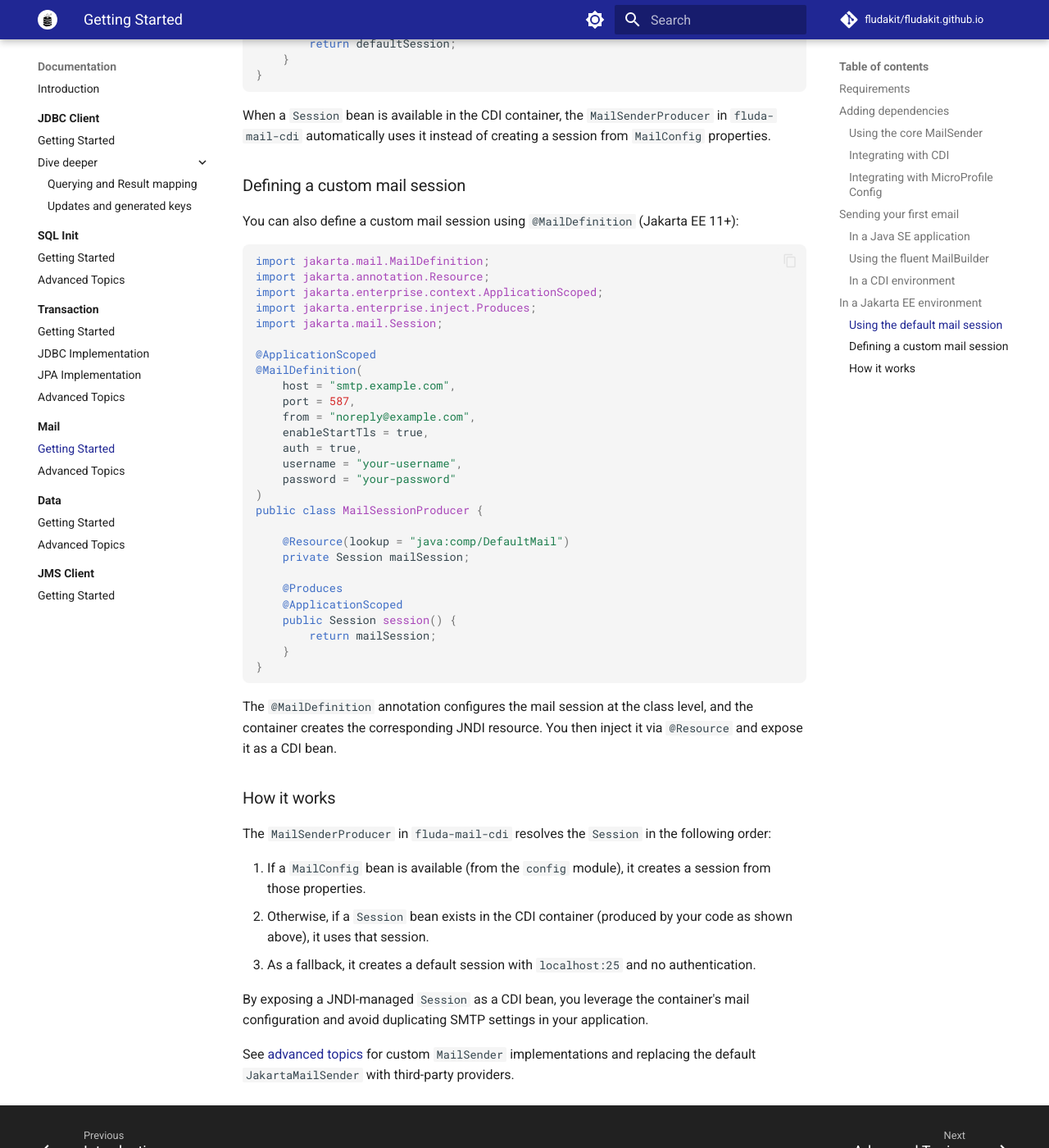
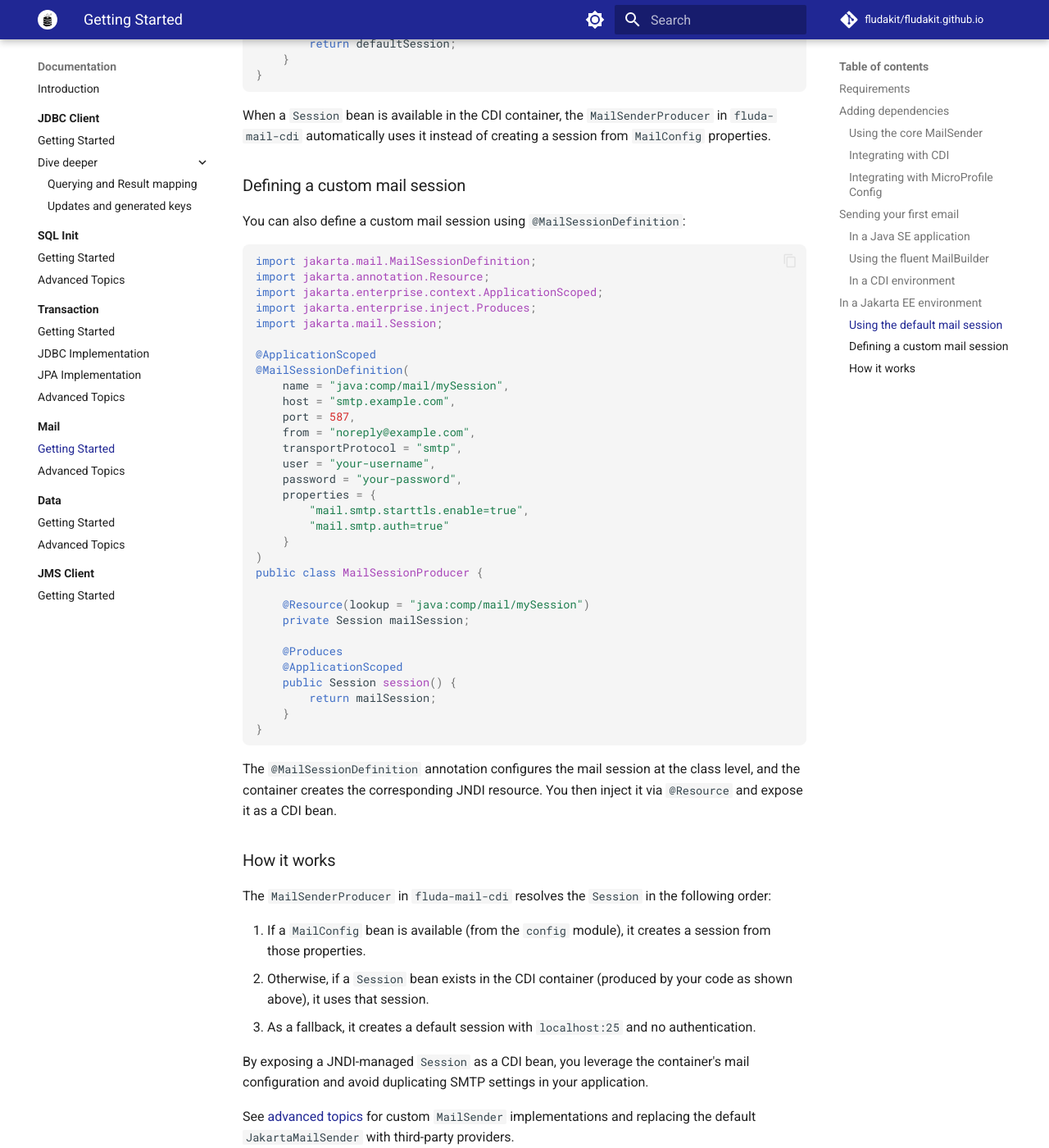
Before and after one commit to fludakit/fludakit.github.io, an MkDocs documentation site: the page built from docs/documentation/mail/getting-started.md, in a window 1280 px wide and 1400 px high, scrolled down 5840 px. Shown: the whole window at 82% size. Built offline with MkDocs 1.6.1 and Material for MkDocs 9.7.7, drawn with Linux system fonts in a browser that asks for light colours; comment, search, counter and statistics services are not loaded.

Commit message:
docs(mail): use correct @MailSessionDefinition annotation
Replace the non-existent @MailDefinition with the actual
jakarta.mail.MailSessionDefinition annotation and correct
its attributes (name, transportProtocol, user, properties).

````diff
--- a/docs/documentation/mail/getting-started.md
+++ b/docs/documentation/mail/getting-started.md
@@ -245,28 +245,32 @@ When a `Session` bean is available in the CDI container, the `MailSenderProducer
 
 ### Defining a custom mail session
 
-You can also define a custom mail session using `@MailDefinition` (Jakarta EE 11+):
+You can also define a custom mail session using `@MailSessionDefinition`:
 
 ```java
-import jakarta.mail.MailDefinition;
+import jakarta.mail.MailSessionDefinition;
 import jakarta.annotation.Resource;
 import jakarta.enterprise.context.ApplicationScoped;
 import jakarta.enterprise.inject.Produces;
 import jakarta.mail.Session;
 
 @ApplicationScoped
-@MailDefinition(
+@MailSessionDefinition(
+    name = "java:comp/mail/mySession",
     host = "smtp.example.com",
     port = 587,
     from = "noreply@example.com",
-    enableStartTls = true,
-    auth = true,
-    username = "your-username",
-    password = "your-password"
+    transportProtocol = "smtp",
+    user = "your-username",
+    password = "your-password",
+    properties = {
+        "mail.smtp.starttls.enable=true",
+        "mail.smtp.auth=true"
+    }
 )
 public class MailSessionProducer {
 
-    @Resource(lookup = "java:comp/DefaultMail")
+    @Resource(lookup = "java:comp/mail/mySession")
     private Session mailSession;
 
     @Produces
@@ -277,7 +281,7 @@ public class MailSessionProducer {
 }
 ```
 
-The `@MailDefinition` annotation configures the mail session at the class level, and the container creates the corresponding JNDI resource. You then inject it via `@Resource` and expose it as a CDI bean.
+The `@MailSessionDefinition` annotation configures the mail session at the class level, and the container creates the corresponding JNDI resource. You then inject it via `@Resource` and expose it as a CDI bean.
 
 ### How it works
 
````
